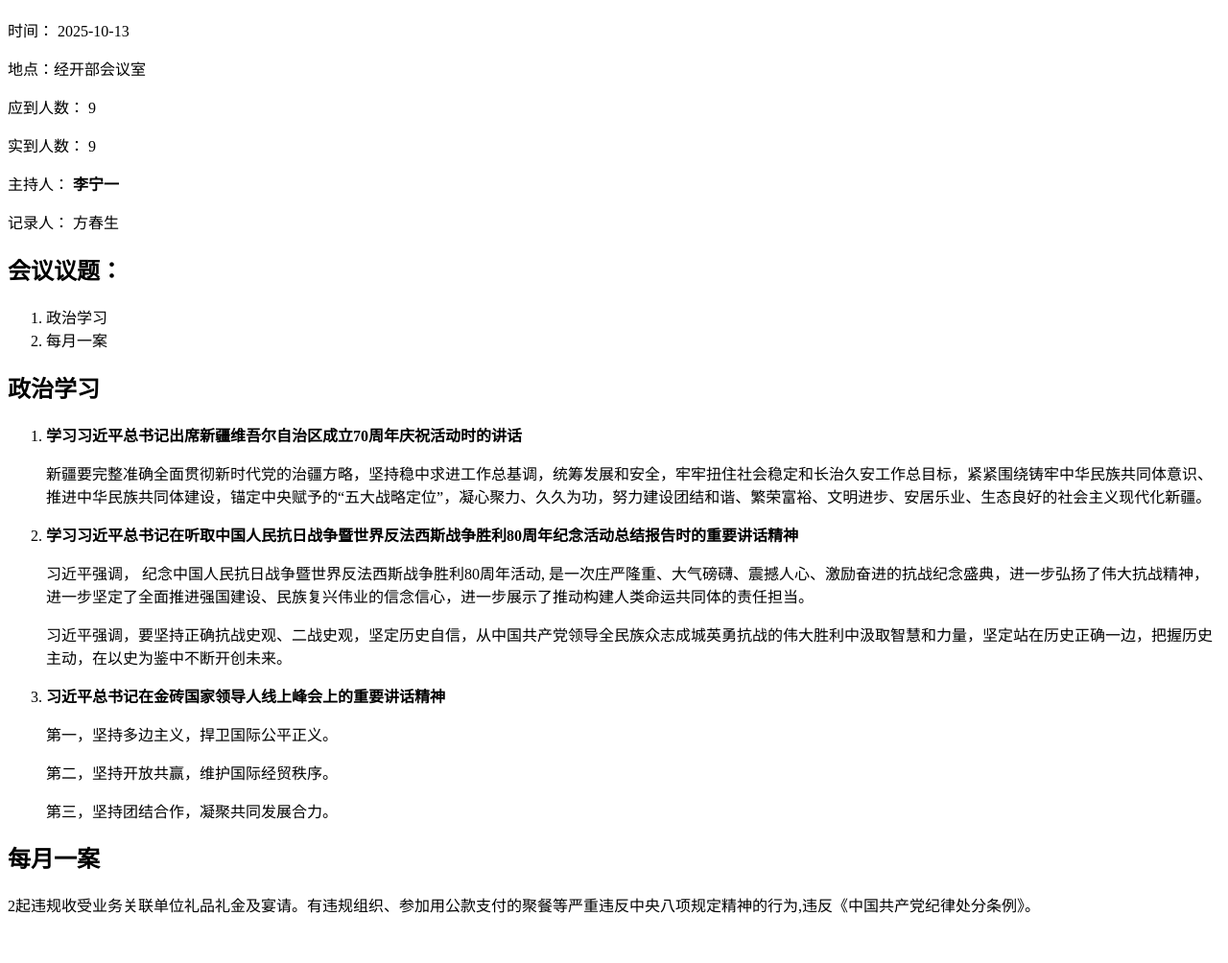
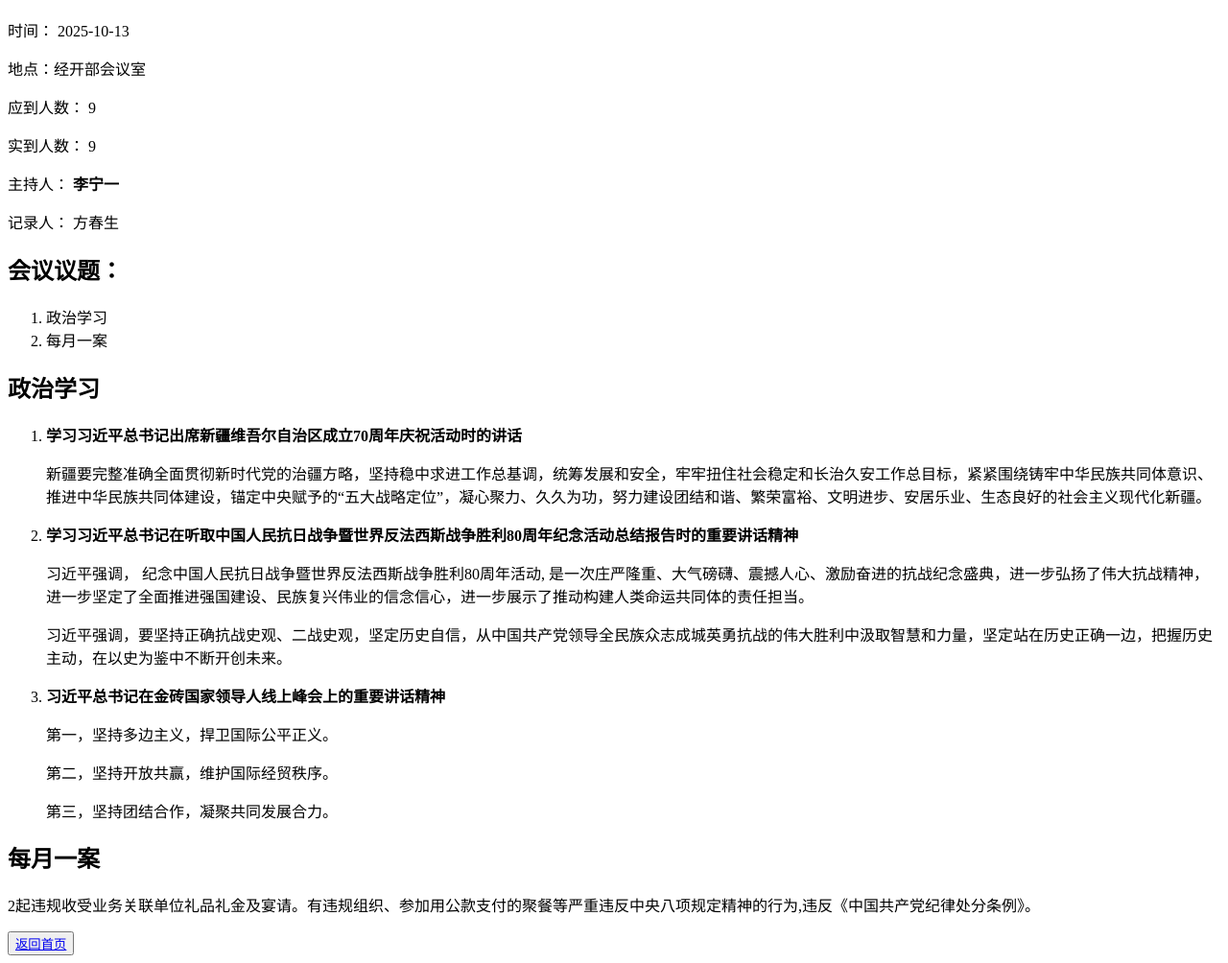
Before and after one commit to fangcs2014/fangcs2014.github.io, a plain HTML site: page 2025-10-13支委会及集体学习 .html in a window 1280 px wide. Shown: the part 70-1074 px from the top of the page at 96% size. Before the commit the page ends 1041 px from the top, so only its background shows below. Drawn offline with Linux system fonts and the light colour scheme.

Commit message:
2025-11-14-7

```diff
--- a/2025-10-13支委会及集体学习 .html
+++ b/2025-10-13支委会及集体学习 .html
@@ -47,7 +47,9 @@
         <p>
             2起违规收受业务关联单位礼品礼金及宴请。有违规组织、参加用公款支付的聚餐等严重违反中央八项规定精神的行为,违反《中国共产党纪律处分条例》。
         </p>
-
+     <button>
+        <a href="./index.html">返回首页</a>
+     </button>
 
 
 </body>
```
Also changed, not shown: 2025-10-27支委会及集体学习.html (+3 -1 lines), 2025-11-10支委会及集体学习.html (+3 -1 lines), index.html (+4 -0 lines).
